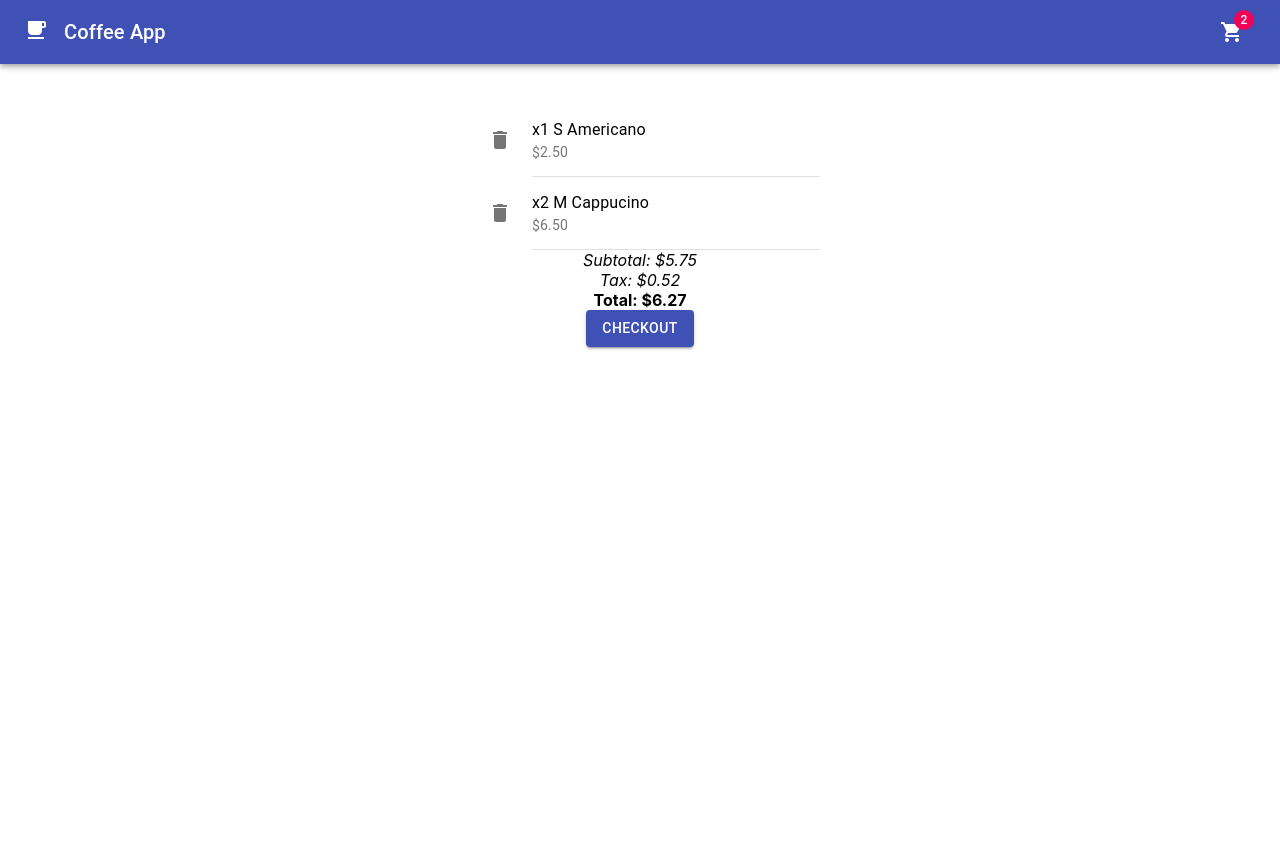
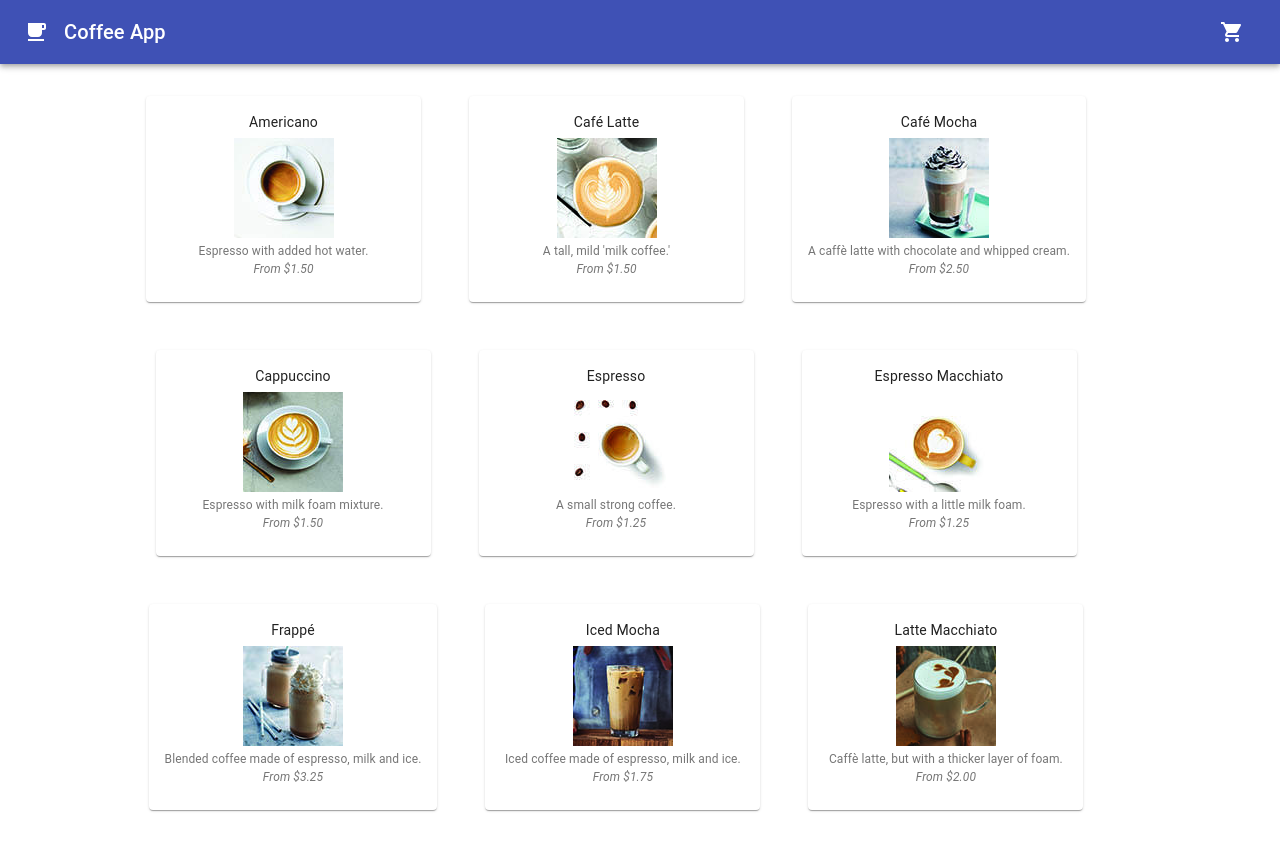
Before and after one commit to sm1l3ycorp/coffee-app, a React (Create React App) app: page /cart in a window 1280 px wide. Shown: the top 850 px of the page. Before the commit the page ends 800 px from the top, so only its background shows below. Built offline with nearby package versions, Linux system fonts and the light colour scheme.

Commit message:
moved cart into dialog, added delete

```diff
--- a/src/App.js
+++ b/src/App.js
@@ -11,38 +11,21 @@ import {
 
 import Snackbar from '@material-ui/core/Snackbar';
 import MuiAlert from '@material-ui/lab/Alert';
-import { makeStyles } from '@material-ui/core/styles';
 
-
-function Alert(props) {
+const Alert = (props) => {
   return <MuiAlert elevation={6} variant="filled" {...props} />;
 }
 
-const useStyles = makeStyles((theme) => ({
-  root: {
-    width: '100%',
-    '& > * + *': {
-      marginTop: theme.spacing(2),
-    },
-  },
-}));
-
 const App = () => {
-  const [cartItems, setCartItems] = useState([{id: 1, name: 'Americano', size: 's', price: '2.50', amount: 1}, {id: 2, name: 'Cappucino', size: 'm', price: '3.25', amount: 2}]);
+  const [cartItems, setCartItems] = useState([]);
   const [tempItem, setTempItem] = useState({});
-
-  const classes = useStyles();
   const [open, setOpenSuccess] = useState(false);
-
-  const handleClick = () => {
-    setOpenSuccess(true);
-  };
+  const [openCart, setOpenCart] = useState(false);
 
   const handleClose = (event, reason) => {
     if (reason === 'clickaway') {
       return;
     }
-
     setOpenSuccess(false);
   };
 
@@ -50,24 +33,24 @@ const App = () => {
   }, [cartItems]);
 
   return (
-    <Router>
+    // <Router>
     <div className="App">
     <Snackbar open={open} autoHideDuration={6000} onClose={handleClose}>
         <Alert onClose={handleClose} severity="success">
           Cart Updated!
         </Alert>
       </Snackbar>
-      <Header cartItems={cartItems} />
-      <Switch>
-          <Route exact path="/">
+      <Header cartItems={cartItems} setOpenCart={setOpenCart} />
+      {/* <Switch> */}
+          {/* <Route exact path="/"> */}
           <Menu cartItems={cartItems} setCartItems={setCartItems} tempItem={tempItem} setTempItem={setTempItem} setOpenSuccess={setOpenSuccess} />
-          </Route>
-          <Route path="/cart">
-          <Cart cartItems={cartItems} setCartItems={setCartItems} />
-          </Route>
-        </Switch>
+          {/* </Route> */}
+          {/* <Route path="/cart"> */}
+          <Cart cartItems={cartItems} setCartItems={setCartItems} setOpenSuccess={setOpenSuccess} openCart={openCart} setOpenCart={setOpenCart} />
+          {/* </Route>
+        </Switch> */}
     </div>
-    </Router>
+    /* </Router> */
   );
 }
 
--- a/src/Components/Cart/Cart.js
+++ b/src/Components/Cart/Cart.js
@@ -1,7 +1,6 @@
 import React from 'react';
 import PropTypes from 'prop-types';
 import styled from 'styled-components'
-import { Link } from "react-router-dom";
 import { makeStyles } from '@material-ui/core/styles';
 import Button from '@material-ui/core/Button';
 import DeleteIcon from '@material-ui/icons/Delete';
@@ -12,15 +11,25 @@ import ListItem from '@material-ui/core/ListItem';
 import ListItemText from '@material-ui/core/ListItemText';
 import ListItemAvatar from '@material-ui/core/ListItemAvatar';
 import Divider from '@material-ui/core/Divider';
+import Dialog from '@material-ui/core/Dialog';
+import DialogActions from '@material-ui/core/DialogActions';
+import DialogContent from '@material-ui/core/DialogContent';
+import DialogContentText from '@material-ui/core/DialogContentText';
+import DialogTitle from '@material-ui/core/DialogTitle';
 
-const Cart = ({ cartItems, setCartItems }) => {
-
+const Cart = ({ cartItems, setCartItems, setOpenSuccess, openCart, setOpenCart }) => {
 const currency = new Intl.NumberFormat('en-US', {
     style: 'currency',
     currency: 'USD',
   });
 
-const amount = cartItems ? cartItems.map(item => item.price) : 0;
+  const removeItem = (item) => {
+    const newItems = cartItems.filter(x => x.id !== item.id);
+    setCartItems(newItems);
+    setOpenSuccess(true);
+  }
+
+const amount = cartItems ? cartItems.map(item => item.price * item.amount) : 0;
 const subtotal = (amount.length > 0) ? amount.reduce((x, y) => parseFloat(x) + parseFloat(y)) : 0;
 const taxes = subtotal * .09;
 const total = subtotal + taxes;
@@ -43,9 +52,24 @@ const useStyles = makeStyles((theme) => ({
     margin-top: 2rem;
   `;
 
+  const handleClose = () => {
+    setOpenCart(false);
+  };
+
     return (
         <CartWrapper>
-           <List className={classes.root}>
+          <Dialog
+        fullWidth={true}
+        maxWidth={'sm'}
+        open={openCart}
+        onClose={handleClose}
+        aria-labelledby="max-width-dialog-title"
+      >
+        <DialogTitle id="max-width-dialog-title">Cart Summary</DialogTitle>
+        <DialogContent>
+            <center>
+          <DialogContentText>
+          <List className={classes.root}>
            {cartItems && cartItems.length > 0 ?
            cartItems.map(item =>
             <div key={item.id}>
@@ -53,11 +77,11 @@ const useStyles = makeStyles((theme) => ({
                         <ListItemAvatar>
                             <Tooltip title="Delete" arrow>
                             <IconButton aria-label="delete">
-                                <DeleteIcon />
+                                <DeleteIcon onClick={() => removeItem(item)} />
                             </IconButton>
                             </Tooltip>
                         </ListItemAvatar>
-                        <ListItemText primary={`x${item.amount} ${item.size.toUpperCase()} ${item.name}`} secondary={`${currency.format(parseFloat(item.price * item.amount))}`}/>
+                        <ListItemText primary={`x${item.amount} ${item.size} ${item.name}`} secondary={`${currency.format(parseFloat(item.price * item.amount))}`}/>
                     </ListItem>
                     <Divider variant="inset" component="li" />
             </div>
@@ -67,11 +91,20 @@ const useStyles = makeStyles((theme) => ({
             <>
                 <i>Subtotal: {currency.format(subtotal)}<br />
                 Tax: {currency.format(taxes)}<br /></i>
-                <b>Total: {currency.format(total)}</b><br />
-                <Button variant="contained" color="primary">Checkout</Button>
+                <b>Total: {currency.format(total)}</b><br /><br />
+                <Button variant="contained" color="primary" onClick={() => setCartItems([])} >Checkout</Button>
             </>
             }
             </List>
+          </DialogContentText>
+          </center>
+        </DialogContent>
+        <DialogActions>
+          <Button onClick={handleClose} color="primary">
+            Close
+          </Button>
+        </DialogActions>
+      </Dialog>
         </CartWrapper>
     )
 }
--- a/src/Components/Header/Header.js
+++ b/src/Components/Header/Header.js
@@ -7,8 +7,7 @@ import Typography from '@material-ui/core/Typography';
 import Badge from '@material-ui/core/Badge';
 import CoffeeIcon from '@material-ui/icons/LocalCafe';
 import ShoppingCartIcon from '@material-ui/icons/ShoppingCart';
-import { Link } from "react-router-dom";
-
+// import { Link } from "react-router-dom";
 
 const useStyles = makeStyles((theme) => ({
     grow: {
@@ -23,30 +22,30 @@ const useStyles = makeStyles((theme) => ({
     },
   }));
 
-  const Header = ({ cartItems }) => {
+  const Header = ({ cartItems, setOpenCart }) => {
     const classes = useStyles();
 
     return (
       <div className={classes.grow}>
         <AppBar position="static">
           <Toolbar>
-          <Link to="/" style={{ textDecoration: 'none', color: 'inherit' }}>
+          {/* <Link to="/" style={{ textDecoration: 'none', color: 'inherit' }}> */}
           <CoffeeIcon />
-          </Link>
-          <Link to="/" style={{ textDecoration: 'none', color: 'inherit' }}>
+          {/* </Link> */}
+          {/* <Link to="/" style={{ textDecoration: 'none', color: 'inherit' }}> */}
             <Typography className={classes.title} variant="h6" noWrap>
               Coffee App
             </Typography>
-          </Link>
+          {/* </Link> */}
             <div className={classes.grow} />
             <div className={classes.sectionDesktop}>
-            <Link to="/cart" style={{ textDecoration: 'none', color: 'inherit' }}>
-              <IconButton aria-label="show cart items" color="inherit">
+            {/* <Link to="/cart" onClick={() => setOpenCart(true)} style={{ textDecoration: 'none', color: 'inherit' }}> */}
+              <IconButton aria-label="show cart items" color="inherit" onClick={() => setOpenCart(true)}>
                 <Badge badgeContent={cartItems.length} color="secondary">
                   <ShoppingCartIcon />
                 </Badge>
               </IconButton>
-            </Link>
+            {/* </Link> */}
             </div>
           </Toolbar>
         </AppBar>
--- a/src/Components/Menu/Menu.js
+++ b/src/Components/Menu/Menu.js
@@ -30,7 +30,6 @@ const Menu = ({ cartItems, setCartItems, tempItem, setTempItem, setOpenSuccess }
   const [open, setOpen] = React.useState(false);
 
   const updateOrder = (item) => {
-    console.log(item)
     setTempItem(item);
     setOpen(true);
   }
@@ -65,14 +64,14 @@ const Menu = ({ cartItems, setCartItems, tempItem, setTempItem, setOpenSuccess }
 
     return (
         <MenuWrapper>
-          <Order open={open} setOpen={setOpen} tempItem={tempItem} setOpenSuccess={setOpenSuccess}/>
+          <Order open={open} setOpen={setOpen} tempItem={tempItem} setOpenSuccess={setOpenSuccess} cartItems={cartItems} setCartItems={setCartItems} />
            {menuItems.map(item =>
             <MenuItems key={item.id} onClick={() => updateOrder(item)}>
                 <HtmlTooltip
                   title={
                     <>
                       <Typography color="inherit">Click to Order</Typography>
-                      <small>Small: ${item.prices.small} Medium: ${item.prices.medium} Large: ${item.prices.large}</small>
+                      <small>Small: ${item.prices.Small} Medium: ${item.prices.Medium} Large: ${item.prices.Large}</small>
                     </>
                   }
                 >
@@ -83,7 +82,7 @@ const Menu = ({ cartItems, setCartItems, tempItem, setTempItem, setOpenSuccess }
                       </Typography>
                       <img src={item.image} alt="" />
                       <Typography className={classes.description} color="textSecondary">
-                      {item.description}<br /><i>From ${item.prices.small}</i>
+                      {item.description}<br /><i>From ${item.prices.Small}</i>
                       </Typography>
                   </CardContent>
                   </Card>
--- a/src/data.json
+++ b/src/data.json
@@ -1,13 +1,13 @@
 {"menu" :
     [
-        {"id": 1, "name": "Americano","description": "Espresso with added hot water.","prices": {"small": "1.50","medium": "2.00","large": "2.75"}, "image": "/images/americano.jpg"},
-        {"id": 2, "name": "Café Latte","description": "A tall, mild 'milk coffee.'","prices": {"small": "1.50","medium": "2.25","large": "3.00"}, "image": "/images/Caffe_Latte.jpg"},
-        {"id": 3, "name": "Café Mocha","description": "A caffè latte with chocolate and whipped cream.","prices": {"small": "2.50","medium": "3.25","large": "3.75"}, "image": "/images/Cafe_Mocha.jpg"},
-        {"id": 4, "name": "Cappuccino","description": "Espresso with milk foam mixture.","prices": {"small": "1.50","medium": "2.75","large": "3.50"}, "image": "/images/cappuccino_0.jpg"},
-        {"id": 5, "name": "Espresso","description": "A small strong coffee.","prices": {"small": "1.25","medium": "1.75","large": "2.25"}, "image": "/images/espresso.jpg"},
-        {"id": 6, "name": "Espresso Macchiato","description": "Espresso with a little milk foam.","prices": {"small": "1.25","medium": "2.00","large": "2.50"}, "image": "/images/macchiato.jpg"},
-        {"id": 7, "name": "Frappé","description": "Blended coffee made of espresso, milk and ice.","prices": {"small": "3.25","medium": "4.50","large": "6.25"}, "image": "/images/Frappe.jpg"},
-        {"id": 8, "name": "Iced Mocha","description": "Iced coffee made of espresso, milk and ice.","prices": {"small": "1.75","medium": "2.50","large": "3.00"}, "image": "/images/ice%20latte.jpg"},
-        {"id": 9, "name": "Latte Macchiato","description": "Caffè latte, but with a thicker layer of foam.","prices": {"small": "2.00","medium": "2.75","large": "3.25"}, "image": "/images/latte_macchiato.jpg"}
+        {"id": 1, "name": "Americano","description": "Espresso with added hot water.","prices": {"Small": "1.50","Medium": "2.00","Large": "2.75"}, "image": "/images/americano.jpg"},
+        {"id": 2, "name": "Café Latte","description": "A tall, mild 'milk coffee.'","prices": {"Small": "1.50","Medium": "2.25","Large": "3.00"}, "image": "/images/Caffe_Latte.jpg"},
+        {"id": 3, "name": "Café Mocha","description": "A caffè latte with chocolate and whipped cream.","prices": {"Small": "2.50","Medium": "3.25","Large": "3.75"}, "image": "/images/Cafe_Mocha.jpg"},
+        {"id": 4, "name": "Cappuccino","description": "Espresso with milk foam mixture.","prices": {"Small": "1.50","Medium": "2.75","Large": "3.50"}, "image": "/images/cappuccino_0.jpg"},
+        {"id": 5, "name": "Espresso","description": "A small strong coffee.","prices": {"Small": "1.25","Medium": "1.75","Large": "2.25"}, "image": "/images/espresso.jpg"},
+        {"id": 6, "name": "Espresso Macchiato","description": "Espresso with a little milk foam.","prices": {"Small": "1.25","Medium": "2.00","Large": "2.50"}, "image": "/images/macchiato.jpg"},
+        {"id": 7, "name": "Frappé","description": "Blended coffee made of espresso, milk and ice.","prices": {"Small": "3.25","Medium": "4.50","Large": "6.25"}, "image": "/images/Frappe.jpg"},
+        {"id": 8, "name": "Iced Mocha","description": "Iced coffee made of espresso, milk and ice.","prices": {"Small": "1.75","Medium": "2.50","Large": "3.00"}, "image": "/images/ice%20latte.jpg"},
+        {"id": 9, "name": "Latte Macchiato","description": "Caffè latte, but with a thicker layer of foam.","prices": {"Small": "2.00","Medium": "2.75","Large": "3.25"}, "image": "/images/latte_macchiato.jpg"}
     ]
 }
```
Also changed, not shown: src/Components/Order/Order.js (+14 -9 lines).
